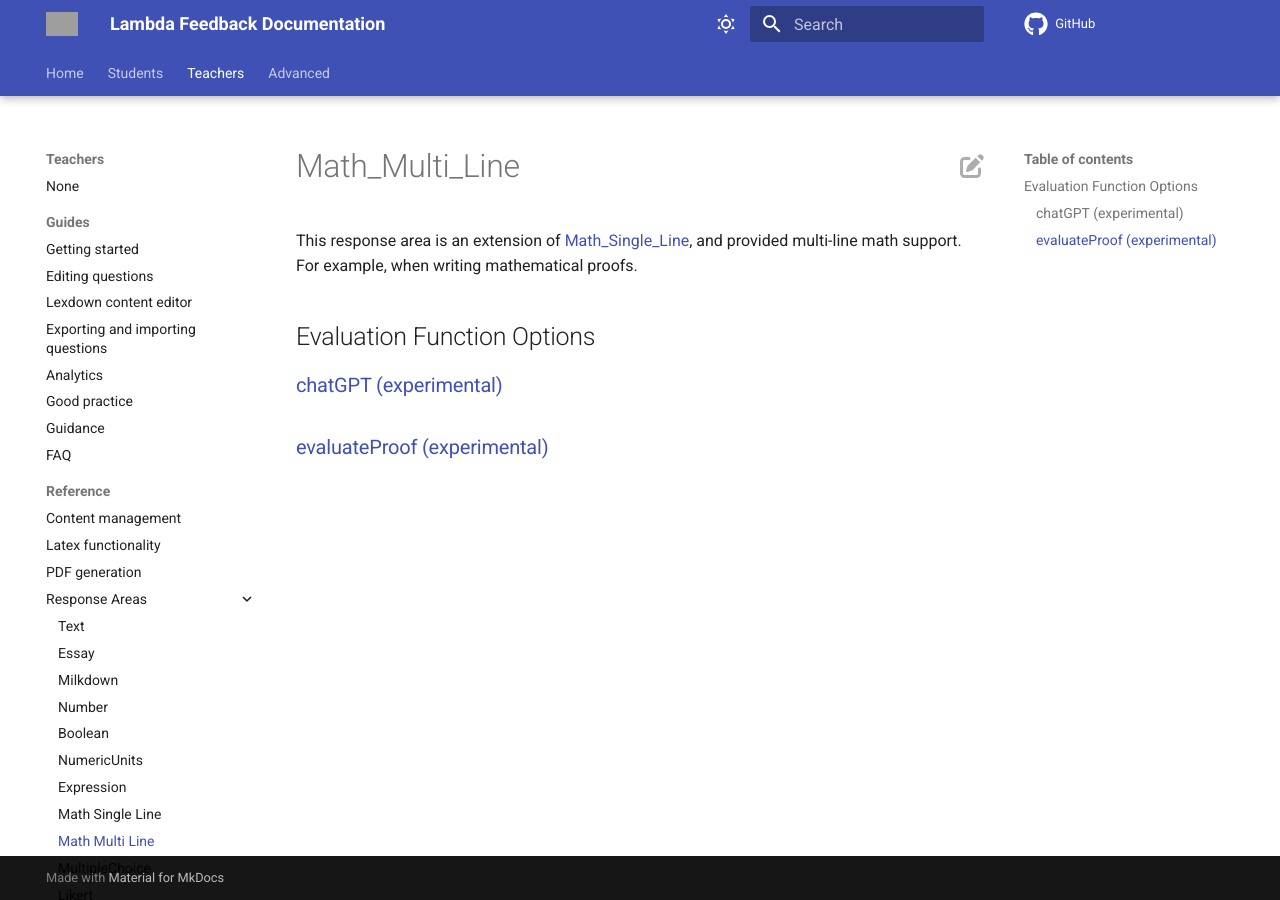
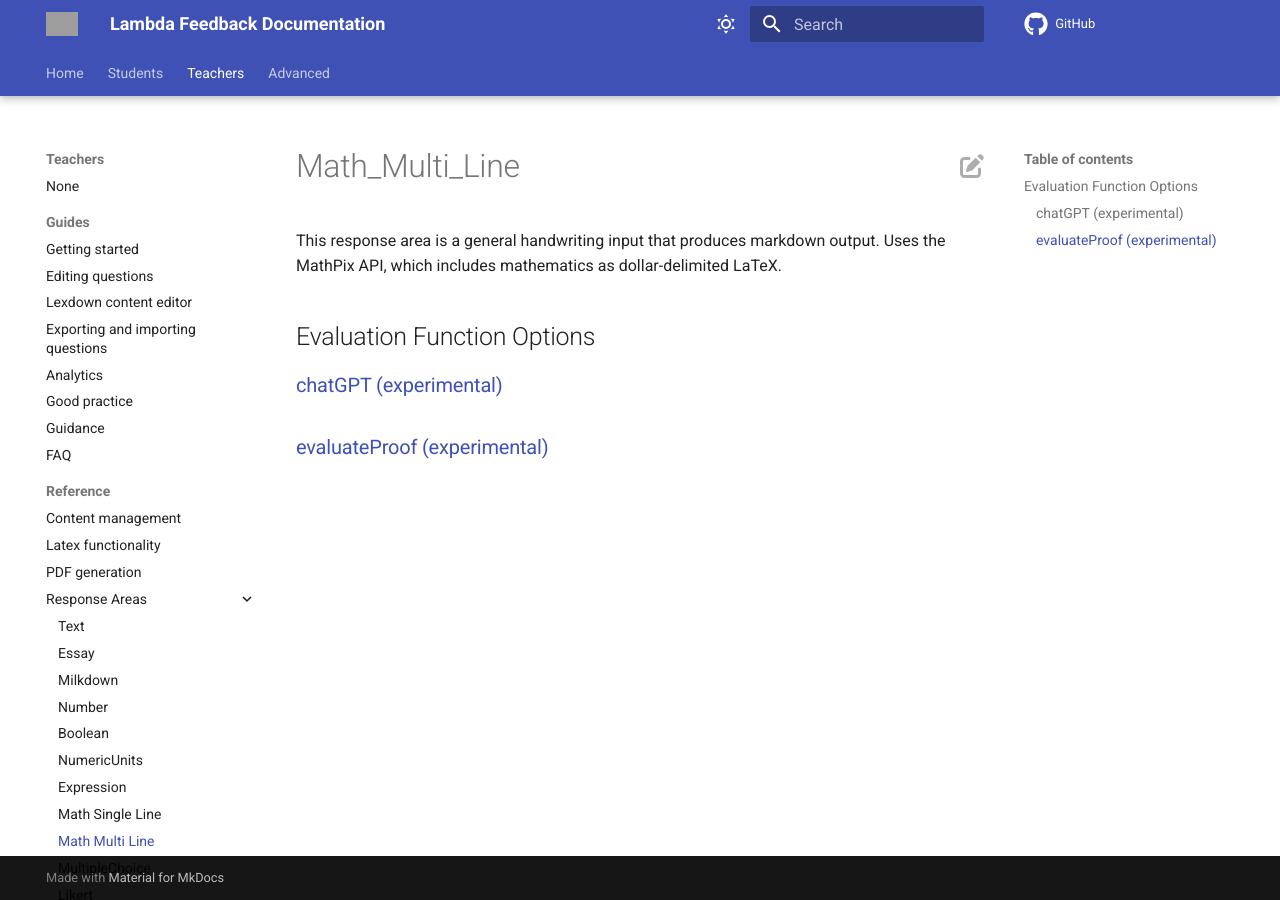
Before and after one commit to lambda-feedback/user-documentation, an MkDocs documentation site: the page built from docs/teacher/reference/response_area_components/Math_Multi_Line.md, in a window 1280 px wide. Built offline with MkDocs 1.6.1 and Material for MkDocs 9.7.7, drawn with Linux system fonts in a browser that asks for light colours; comment, search, counter and statistics services are not loaded; grey boxes are pictures that could not be loaded.

Commit message:
Actioned PJ comments

```diff
--- a/docs/teacher/reference/response_area_components/Math_Multi_Line.md
+++ b/docs/teacher/reference/response_area_components/Math_Multi_Line.md
@@ -1,6 +1,6 @@
 # Math_Multi_Line
 
-This response area is an extension of [Math_Single_Line](Math_Single_Line.md), and provided multi-line math support. For example, when writing mathematical proofs.
+This response area is a general handwriting input that produces markdown output. Uses the MathPix API, which includes mathematics as dollar-delimited LaTeX.
 
 ## Evaluation Function Options
 
```
Also changed, not shown: docs/teacher/reference/response_area_components/Expression.md (+0 -2 lines), docs/teacher/reference/response_area_components/Math_Single_Line.md (+1 -1 lines).
